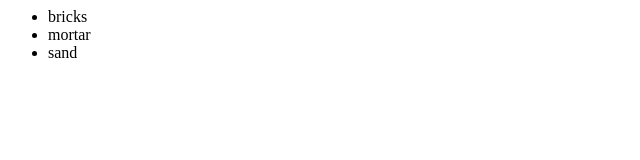
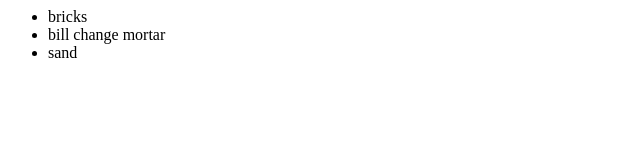
Before and after one commit to rodson/newGitTest, a plain HTML site: page index.html in a window 1280 px wide. Shown: the full height of the page, 0-640 px from the left. Drawn offline with Linux system fonts and the light colour scheme.

Commit message:
change index.html

```diff
--- a/index.html
+++ b/index.html
@@ -4,7 +4,7 @@
     <div>
       <ul>
         <li>bricks</li>
-        <li>mortar</li>
+        <li>bill change mortar</li>
         <li>sand</li>
       </ul>
     </div>
```
